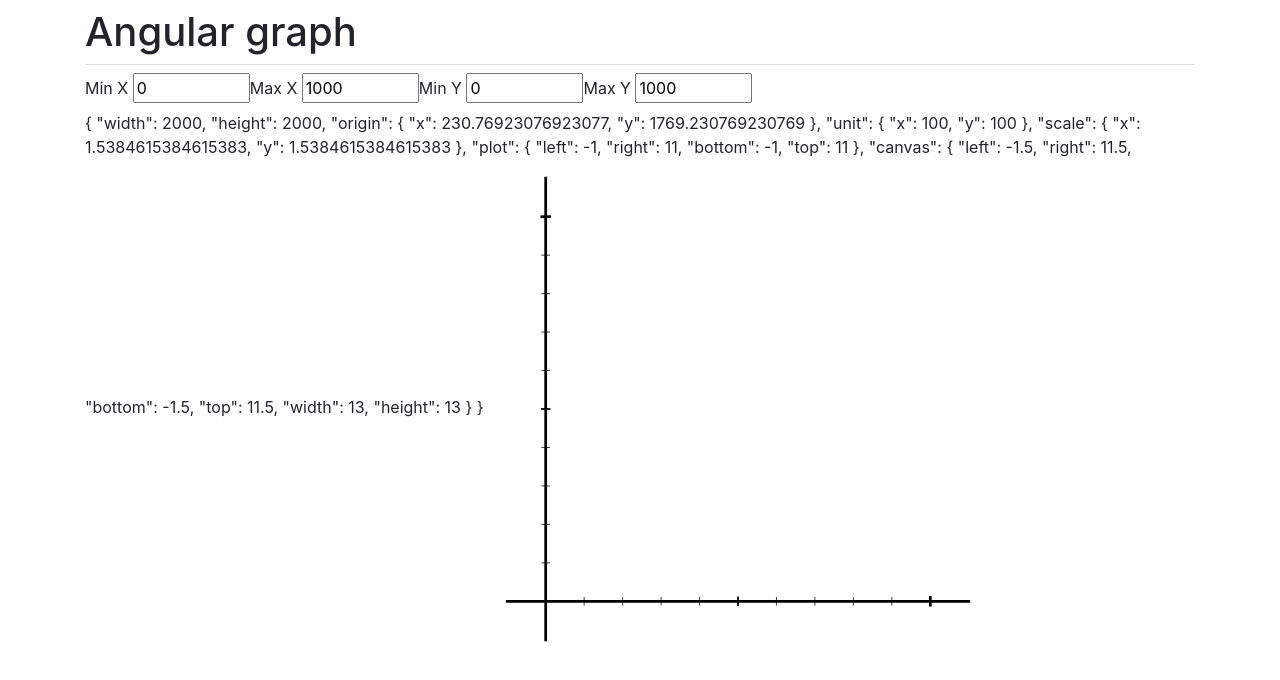
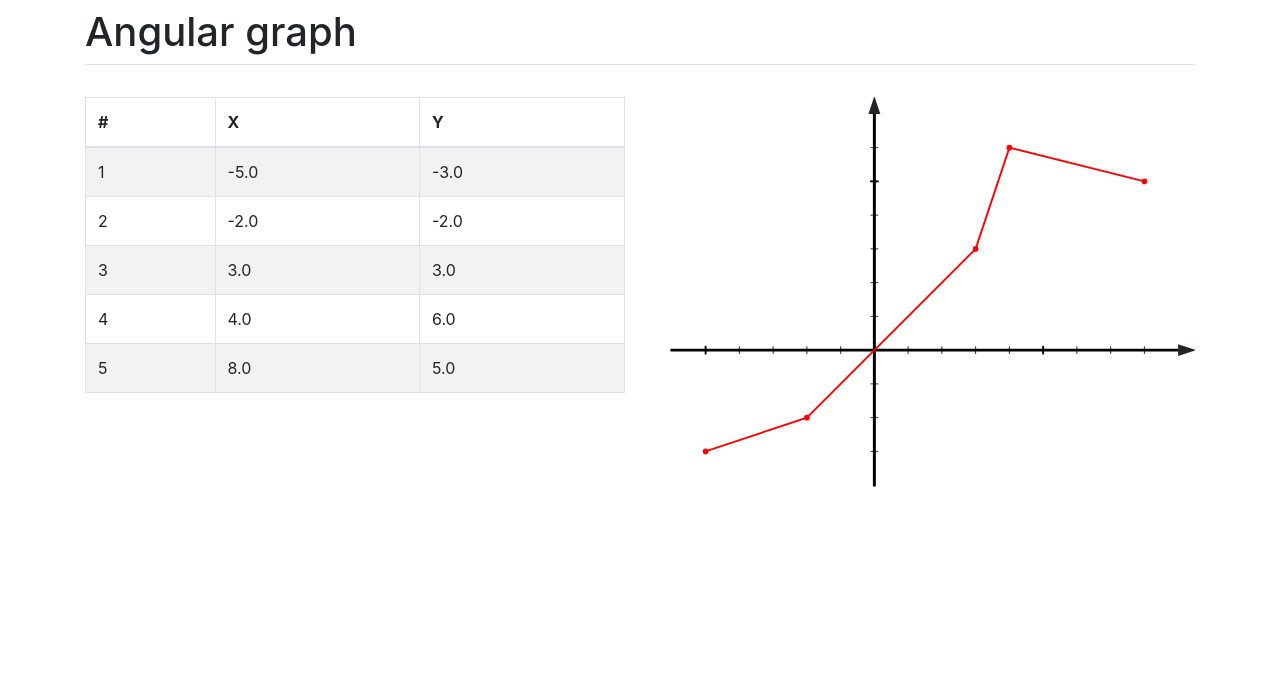
Before and after one commit to blr-Oliver/angular-graph, an Angular app: page / in a window 1280 px wide. Shown: the top 680 px of the page. Built offline with nearby package versions, Linux system fonts and the light colour scheme.

Commit message:
displaying graph points and axis markers

```diff
--- a/src/ng/app/app.module.ts
+++ b/src/ng/app/app.module.ts
@@ -7,7 +7,6 @@ import {AppComponent} from './ui/app.component';
 import {TabularViewComponent} from './ui/tabular-view.component';
 import {HttpClientModule} from '@angular/common/http';
 import {DataService} from './service/DataService';
-import {GraphViewComponent} from './ui/graph-view.component';
 import {GraphBoxComponent} from './ui/graph-box/graph-box.component';
 
 // from https://stackoverflow.com/questions/39287444/angular2-how-to-get-app-base-href-programmatically#answer-46493276
@@ -22,7 +21,6 @@ export function getBaseHref(platformLocation: PlatformLocation): string {
   declarations: [
     AppComponent,
     TabularViewComponent,
-    GraphViewComponent,
     GraphBoxComponent
   ],
   imports: [
--- a/src/ng/app/ui/app.component.html
+++ b/src/ng/app/ui/app.component.html
@@ -3,37 +3,15 @@
     <h1 class="py-2 border-bottom">
       Angular graph
     </h1>
-    <!--
     <ng-container *ngIf="data$ | async as data">
       <div class="row pt-4">
         <div class="col-12 col-lg-6">
           <tabular-view [data]="data"></tabular-view>
         </div>
         <div class="col-12 col-lg-6">
-            <graph-view [data]="data"></graph-view>
+          <graph-box [data]="data"></graph-box>
         </div>
       </div>
     </ng-container>
-    -->
-    <div>
-      <label>
-        Min X
-        <input type="number" min="-2000" step="100" max="2000" [(ngModel)]="minX"/>
-      </label>
-      <label>
-        Max X
-        <input type="number" min="-2000" step="100" max="2000" [(ngModel)]="maxX"/>
-      </label>
-      <label>
-        Min Y
-        <input type="number" min="-2000" step="100" max="2000" [(ngModel)]="minY"/>
-      </label>
-      <label>
-        Max Y
-        <input type="number" min="-2000" step="100" max="2000" [(ngModel)]="maxY"/>
-      </label>
-      <br/>
-      <graph-box [minX]="minX" [minY]="minY" [maxX]="maxX" [maxY]="maxY"></graph-box>
   </div>
 </div>
-</div>
--- a/src/ng/app/ui/app.component.ts
+++ b/src/ng/app/ui/app.component.ts
@@ -11,11 +11,6 @@ import {Observable} from 'rxjs';
 export class AppComponent implements OnInit {
   data$: Observable<Point[]>;
 
-  minX: number;
-  maxX: number;
-  minY: number;
-  maxY: number;
-
   constructor(
     private dataService: DataService
   ) {
@@ -23,7 +18,5 @@ export class AppComponent implements OnInit {
 
   ngOnInit(): void {
     this.data$ = this.dataService.getData();
-    this.minX = this.minY = 0;
-    this.maxX = this.maxY = 1000;
   }
 }
--- a/src/ng/app/ui/graph-box/graph-box.component.html
+++ b/src/ng/app/ui/graph-box/graph-box.component.html
@@ -1,14 +1,22 @@
-{{params | json}}
 <svg xmlns="http://www.w3.org/2000/svg" version="1.1" [attr.viewBox]="[0, 0, params.width, params.height].join(' ')" class="svg-graph">
+  <defs>
+    <marker id="arrow" viewBox="0 0 6 4"
+            refX="0" refY="2"
+            markerUnits="strokeWidth"
+            markerWidth="6" markerHeight="6"
+            orient="auto">
+      <path d="M0 0L6 2 0 4z"></path>
+    </marker>
+  </defs>
   <g class="axis">
     <g class="x-axis">
-      <line class="thick"
+      <line class="axis thick"
             [attr.x1]="xPoint(params.plot.left * params.unit.x)"
             [attr.x2]="xPoint(params.plot.right * params.unit.x)"
             [attr.y1]="yPoint(0)"
             [attr.y2]="yPoint(0)"></line>
       <ng-container *ngFor="let tick of xAxis">
-        <line [class.thick]="tick.thickness > 0" [class.thin]="tick.thickness < 0"
+        <line class="tick" [class.thick]="tick.thickness > 0" [class.thin]="tick.thickness < 0"
               [attr.x1]="xPoint(tick.value)"
               [attr.x2]="xPoint(tick.value)"
               [attr.y1]="yPoint(-0.1 * params.unit.y)"
@@ -16,13 +24,13 @@
       </ng-container>
     </g>
     <g class="y-axis">
-      <line class="thick"
+      <line class="axis thick"
             [attr.x1]="xPoint(0)"
             [attr.x2]="xPoint(0)"
             [attr.y1]="yPoint(params.plot.bottom * params.unit.y)"
             [attr.y2]="yPoint(params.plot.top * params.unit.y)"></line>
       <ng-container *ngFor="let tick of yAxis">
-        <line [class.thick]="tick.thickness > 0" [class.thin]="tick.thickness < 0"
+        <line class="tick" [class.thick]="tick.thickness > 0" [class.thin]="tick.thickness < 0"
               [attr.x1]="xPoint(-0.1 * params.unit.x)"
               [attr.x2]="xPoint(0.1 * params.unit.x)"
               [attr.y1]="yPoint(tick.value)"
@@ -30,4 +38,15 @@
       </ng-container>
     </g>
   </g>
+  <g class="series">
+    <g class="series-0">
+      <path class="line" [attr.d]="path"></path>
+      <circle class="point" *ngFor="let p of points"
+              [attr.cx]="xPoint(p.x)"
+              [attr.cy]="yPoint(p.y)"
+              r="7">
+        <title>{{displayPoint(p)}}</title>
+      </circle>
+    </g>
+  </g>
 </svg>
--- a/src/ng/app/ui/graph-box/graph-box.component.scss
+++ b/src/ng/app/ui/graph-box/graph-box.component.scss
@@ -6,6 +6,15 @@
   stroke-linejoin: miter;
   stroke: black;
 
+  marker#arrow {
+    fill: currentColor;
+    stroke: none;
+  }
+
+  line.axis {
+    marker-end: url(#arrow);
+  }
+
   .thick {
     stroke-width: 11;
   }
@@ -13,4 +22,34 @@
   .thin {
     stroke-width: 3;
   }
+
+  .series {
+    stroke: currentColor;
+    fill: currentColor;
+
+    .line {
+      fill: none;
+    }
+
+    .point {
+      r: 7;
+      transition: r 0.2s ease-in;
+
+      &:hover {
+        r: 13;
+      }
+    }
+  }
+
+  .series-0 {
+    color: red;
+  }
+
+  .series-1 {
+    color: blue;
+  }
+
+  .series-2 {
+    color: lime;
+  }
 }
--- a/src/ng/app/ui/graph-box/graph-box.component.ts
+++ b/src/ng/app/ui/graph-box/graph-box.component.ts
@@ -1,4 +1,5 @@
-import {Component, Input, OnChanges, OnInit, SimpleChanges} from '@angular/core';
+import {Component, Input, OnChanges, OnInit, SimpleChanges, ViewEncapsulation} from '@angular/core';
+import {Point} from '../../model/Point';
 
 interface Rectangle {
   left: number;
@@ -15,11 +16,6 @@ interface Tick {
   thickness?: number;
 }
 
-interface Point {
-  x: number;
-  y: number;
-}
-
 interface GraphParams {
   width: number;
   height: number;
@@ -33,13 +29,11 @@ interface GraphParams {
 @Component({
   selector: 'graph-box',
   templateUrl: './graph-box.component.html',
-  styleUrls: ['./graph-box.component.scss']
+  styleUrls: ['./graph-box.component.scss'],
+  encapsulation: ViewEncapsulation.None
 })
 export class GraphBoxComponent implements OnInit, OnChanges {
-  @Input() minX: number;
-  @Input() maxX: number;
-  @Input() minY: number;
-  @Input() maxY: number;
+  @Input('data') points: Point[];
 
   params: GraphParams = {
     width: 1000,
@@ -53,6 +47,7 @@ export class GraphBoxComponent implements OnInit, OnChanges {
 
   xAxis: Tick[] = [];
   yAxis: Tick[] = [];
+  path: string = null;
 
   private static computeUnit(x: number): number {
     const tenthPower = Math.pow(10, Math.ceil(Math.log10(x)) - 2);
@@ -87,17 +82,22 @@ export class GraphBoxComponent implements OnInit, OnChanges {
     this.updateParams();
     GraphBoxComponent.updateAxis(this.xAxis, this.params.plot.left, this.params.plot.right, this.params.unit.x);
     GraphBoxComponent.updateAxis(this.yAxis, this.params.plot.bottom, this.params.plot.top, this.params.unit.y);
+    this.updateSeries();
   }
 
   private updateParams(): void {
     const p = this.params;
-    const ux = p.unit.x = Math.max(...[this.minX, this.maxX].map(Math.abs).map(GraphBoxComponent.computeUnit));
-    const uy = p.unit.y = Math.max(...[this.minY, this.maxY].map(Math.abs).map(GraphBoxComponent.computeUnit));
+    const xValues: number[] = this.points.map(p => p.x);
+    const yValues: number[] = this.points.map(p => p.y);
+    const minX = Math.min(...xValues), maxX = Math.max(...xValues);
+    const minY = Math.min(...yValues), maxY = Math.max(...yValues);
+    const ux = p.unit.x = Math.max(...[minX, maxX].map(Math.abs).map(GraphBoxComponent.computeUnit));
+    const uy = p.unit.y = Math.max(...[minY, maxY].map(Math.abs).map(GraphBoxComponent.computeUnit));
     const plotRect = p.plot = {
-      left: Math.floor(Math.min(0, this.minX / ux)) - 1,
-      right: Math.ceil(Math.max(1, this.maxX / ux)) + 1,
-      bottom: Math.floor(Math.min(0, this.minY / uy)) - 1,
-      top: Math.ceil(Math.max(1, this.maxY / uy)) + 1
+      left: Math.floor(Math.min(0, minX / ux)) - 1,
+      right: Math.ceil(Math.max(1, maxX / ux)) + 1,
+      bottom: Math.floor(Math.min(0, minY / uy)) - 1,
+      top: Math.ceil(Math.max(1, maxY / uy)) + 1
     };
     const canvasRect: Rectangle = p.canvas = {
       left: plotRect.left - 0.5,
@@ -116,10 +116,18 @@ export class GraphBoxComponent implements OnInit, OnChanges {
     p.origin.y = scale * canvasRect.top;
   }
 
+  private updateSeries() {
+    const pairs: string[] = this.points.map(p => [this.xPoint(p.x), this.yPoint(p.y)].join(' '));
+    this.path = `M${pairs[0]}L${pairs.slice(1).join(' ')}`;
+  }
+
   xPoint(x: number): number {
     return this.params.origin.x + x * this.params.scale.x;
   }
   yPoint(y: number): number {
     return this.params.origin.y - y * this.params.scale.y;
   }
+  displayPoint(p: Point): string {
+    return `(${p.x}; ${p.y})`;
+  }
 }
--- a/src/ng/app/ui/graph-view.component.html
+++ /dev/null
@@ -1,17 +0,0 @@
-<svg xmlns="http://www.w3.org/2000/svg" version="1.1" [attr.viewBox]="[originX, originY, width, height].join(' ')">
-  <g id="axis">
-    <line x1="0" x2="0" [attr.y1]="yMin * yUnit" [attr.y2]="yMax * yUnit"/>
-    <line [attr.x1]="xMin * xUnit" [attr.x2]="xMax * xUnit" [attr.y1]="originY * 2 + height" [attr.y2]="originY * 2 + height"/>
-  </g>
-  <g id="series">
-    <g *ngFor="let line of series; let i=index" [id]="'series-' + i">
-      <ng-container *ngFor="let point of line; let j = index">
-        <line *ngIf="j > 0"
-              [attr.x1]="line[j - 1].x * xUnit"
-              [attr.x2]="line[j].x * xUnit"
-              [attr.y1]="originY * 2 + height - line[j - 1].y * yUnit"
-              [attr.y2]="originY * 2 + height - line[j].y * yUnit"/>
-      </ng-container>
-    </g>
-  </g>
-</svg>
--- a/src/ng/app/ui/graph-view.component.scss
+++ /dev/null
@@ -1,12 +0,0 @@
-svg {
-  stroke: black;
-  stroke-width: 4;
-  stroke-linejoin: miter;
-  stroke-linecap: round;
-  #series-0 {
-    stroke: red;
-  }
-  #series-1 {
-    stroke: blue;
-  }
-}
--- a/src/ng/app/ui/graph-view.component.ts
+++ /dev/null
@@ -1,58 +0,0 @@
-import {Component, Input, OnInit} from '@angular/core';
-import {Point} from '../model/Point';
-
-type RoundDirection = 'floor' | 'ceil' | 'round';
-
-@Component({
-  selector: 'graph-view',
-  templateUrl: './graph-view.component.html',
-  styleUrls: ['./graph-view.component.scss']
-})
-export class GraphViewComponent implements OnInit {
-  private static readonly RATIO = 1.6;
-  @Input() data: Point[];
-  series: Point[][];
-  xMin: number;
-  xMax: number;
-  yMin: number;
-  yMax: number;
-  xUnit: number;
-  yUnit: number;
-  width: number;
-  height: number;
-  originX: number;
-  originY: number;
-
-  ngOnInit(): void {
-    this.series = [this.data];
-    const len = this.data.length;
-    const xValues = this.data.map(p => p.x);
-    const yValues = this.data.map(p => p.y);
-    this.xMin = Math.min(...xValues);
-    this.xMax = Math.max(...xValues);
-    this.yMin = Math.min(...yValues);
-    this.yMax = Math.max(...yValues);
-    this.xMin = this.roundSpecial(Math.min(0, this.xMin * 1.1), 1, 'floor');
-    this.xMax = this.roundSpecial(Math.max(0, this.xMax * 1.1), 1, 'ceil');
-    this.yMin = this.roundSpecial(Math.min(0, this.yMin * 1.1), 1, 'floor');
-    this.yMax = this.roundSpecial(Math.max(0, this.yMax * 1.1), 1, 'ceil');
-    const xSpan = this.xMax - this.xMin;
-    const ySpan = this.yMax - this.yMin;
-    this.xUnit = this.roundSpecial(xSpan / len * 100, 2);
-    this.width = this.roundSpecial(this.xUnit * xSpan, 3, 'ceil');
-    const height = this.roundSpecial(this.width / GraphViewComponent.RATIO, 3);
-    this.yUnit = this.roundSpecial(height / ySpan, 2);
-    this.height = this.roundSpecial(this.yUnit * ySpan, 3, 'ceil');
-    this.originX = this.xUnit * this.xMin;
-    this.originY = this.yUnit * this.yMin;
-  }
-
-  private roundSpecial(value: number, significantDigits: number, direction: RoundDirection = 'round'): number {
-    if (value === 0) {
-      return 0;
-    }
-    const scale = Math.floor(Math.log10(Math.abs(value))) + (1 - significantDigits);
-    const multiplier = Math.pow(10, scale);
-    return Math[direction](value / multiplier) * multiplier;
-  }
-}
--- a/tslint.json
+++ b/tslint.json
@@ -123,8 +123,8 @@
     "use-input-property-decorator": true,
     "use-output-property-decorator": true,
     "use-host-property-decorator": true,
-    "no-input-rename": true,
-    "no-output-rename": true,
+    "no-input-rename": false,
+    "no-output-rename": false,
     "use-life-cycle-interface": true,
     "use-pipe-transform-interface": true,
     "component-class-suffix": true,
```
Lines whose indentation alone changed are shown as unchanged.
